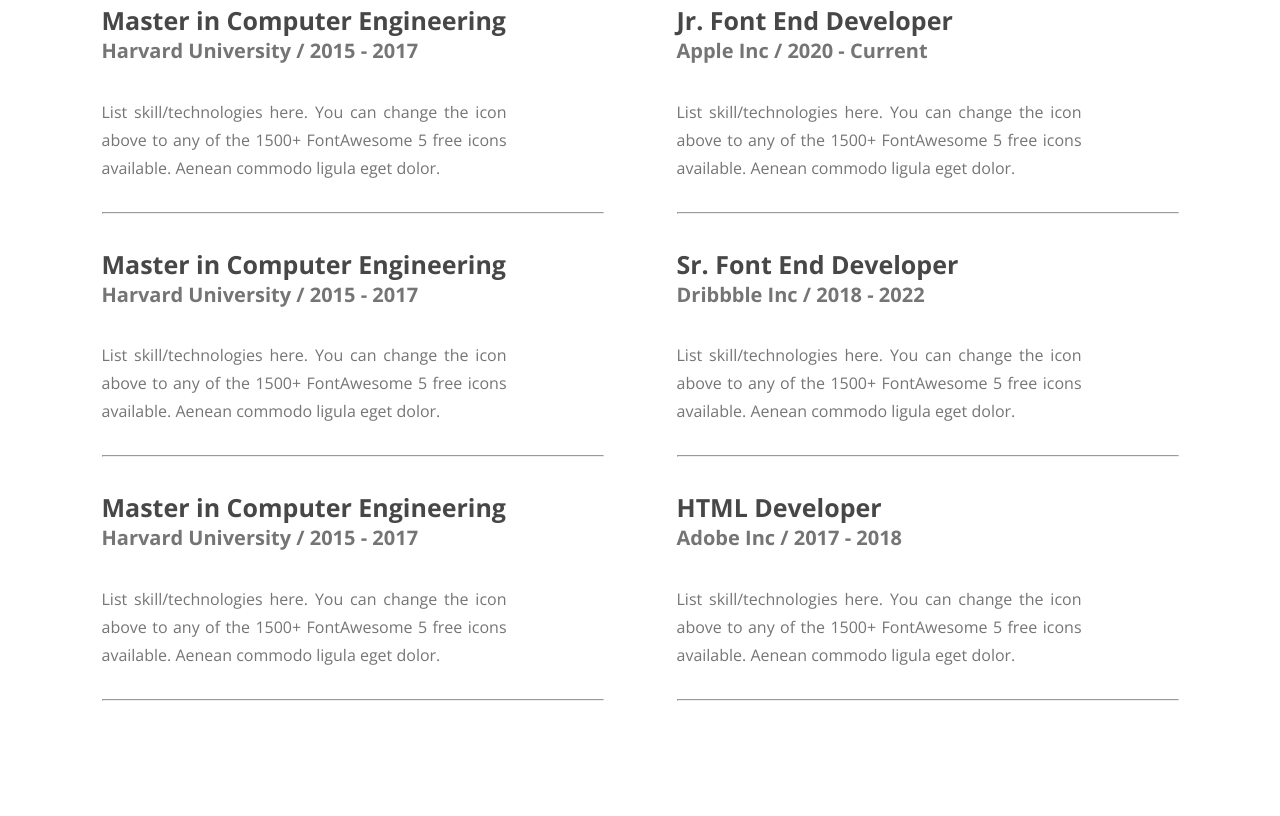
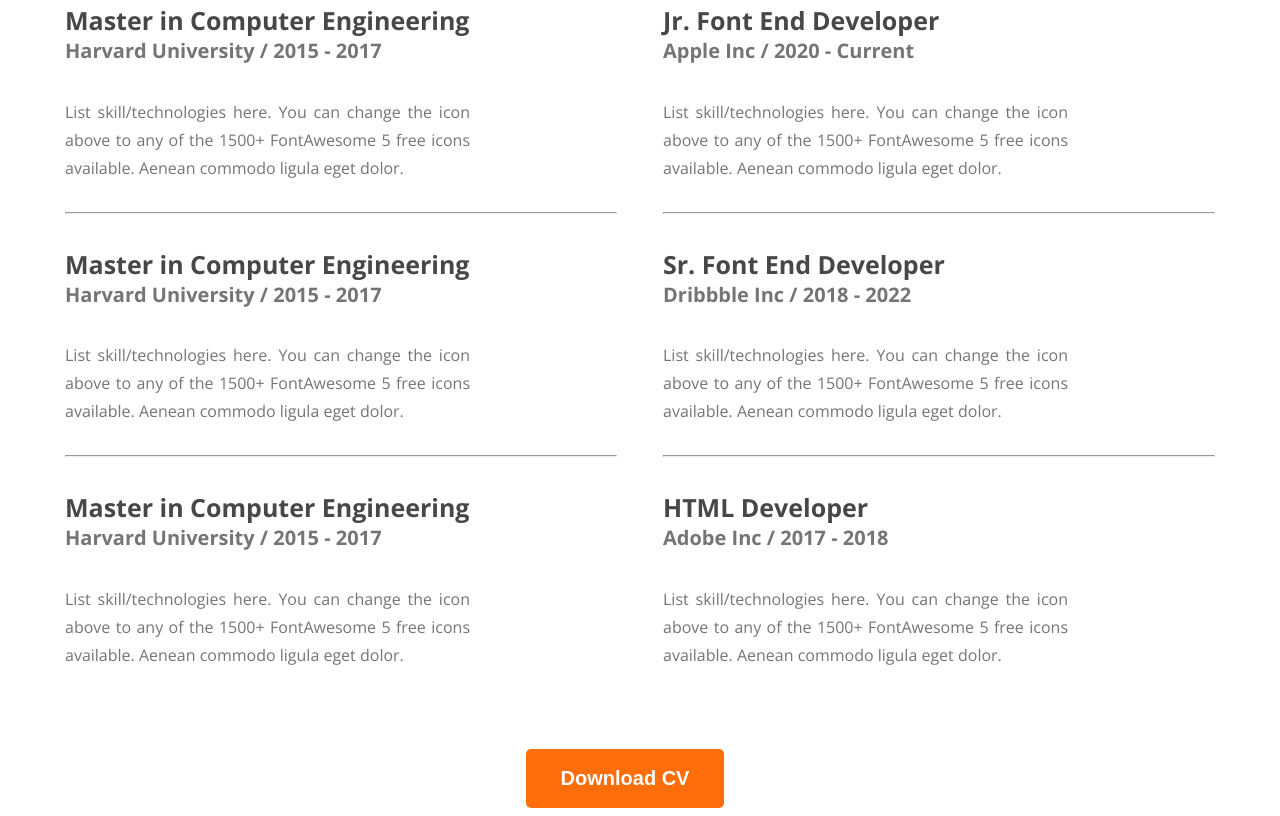
Before and after one commit to mashuk-tamim/web-developer-portfolio, a plain HTML site: page index.html in a window 1280 px wide. Shown: the part 2718-3534 px from the top of the page. Before the commit the page ends 3457 px from the top, so only its background shows below. Drawn offline with nearby package versions, Linux system fonts and the light colour scheme.

Commit message:
resume section finished

```diff
--- a/index.html
+++ b/index.html
@@ -112,7 +112,7 @@
                         <p class="degree-description">List skill/technologies here. You can change the icon above
                             to any of the 1500+ FontAwesome 5 free icons available. Aenean commodo ligula eget dolor.
                         </p>
-                        <hr width="500px">
+                        <hr width="550px">
                     </div>
                     <div class="resume-items">
                         <h4 class="degree-name">Master in Computer Engineering</h4>
@@ -120,7 +120,7 @@
                         <p class="degree-description">List skill/technologies here. You can change the icon above
                             to any of the 1500+ FontAwesome 5 free icons available. Aenean commodo ligula eget dolor.
                         </p>
-                        <hr width="500px">
+                        <hr width="550px">
                     </div>
                     <div class="resume-items">
                         <h4 class="degree-name">Master in Computer Engineering</h4>
@@ -128,7 +128,6 @@
                         <p class="degree-description">List skill/technologies here. You can change the icon above
                             to any of the 1500+ FontAwesome 5 free icons available. Aenean commodo ligula eget dolor.
                         </p>
-                        <hr width="500px">
                     </div>
                 </div>
                 <div class="resume-column">
@@ -139,7 +138,7 @@
                         <p class="degree-description">List skill/technologies here. You can change the icon above
                             to any of the 1500+ FontAwesome 5 free icons available. Aenean commodo ligula eget dolor.
                         </p>
-                        <hr width="500px">
+                        <hr width="550px">
                     </div>
                     <div class="resume-items">
                         <h4 class="degree-name">Sr. Font End Developer</h4>
@@ -147,7 +146,7 @@
                         <p class="degree-description">List skill/technologies here. You can change the icon above
                             to any of the 1500+ FontAwesome 5 free icons available. Aenean commodo ligula eget dolor.
                         </p>
-                        <hr width="500px">
+                        <hr width="550px">
                     </div>
                     <div class="resume-items">
                         <h4 class="degree-name">HTML Developer</h4>
@@ -155,9 +154,11 @@
                         <p class="degree-description">List skill/technologies here. You can change the icon above
                             to any of the 1500+ FontAwesome 5 free icons available. Aenean commodo ligula eget dolor.
                         </p>
-                        <hr width="500px">
                     </div>
                 </div>
+            </div>
+            <div class="download-cv">
+                <button class="button-primary">Download CV</button>
             </div>
         </section>
     </main>
--- a/styles/portfolio.css
+++ b/styles/portfolio.css
@@ -196,7 +196,8 @@
 
 .resume-container {
     display: flex;
-    justify-content: space-around;
+    justify-content: space-between;
+    /* gap: 50px; */
 }
 
 .resume-column-title {
@@ -232,3 +233,8 @@
     text-align: justify;
     margin-bottom: 30px;
 }
+
+.download-cv{
+    text-align: center;
+    margin-top: 50px;
+}
```
